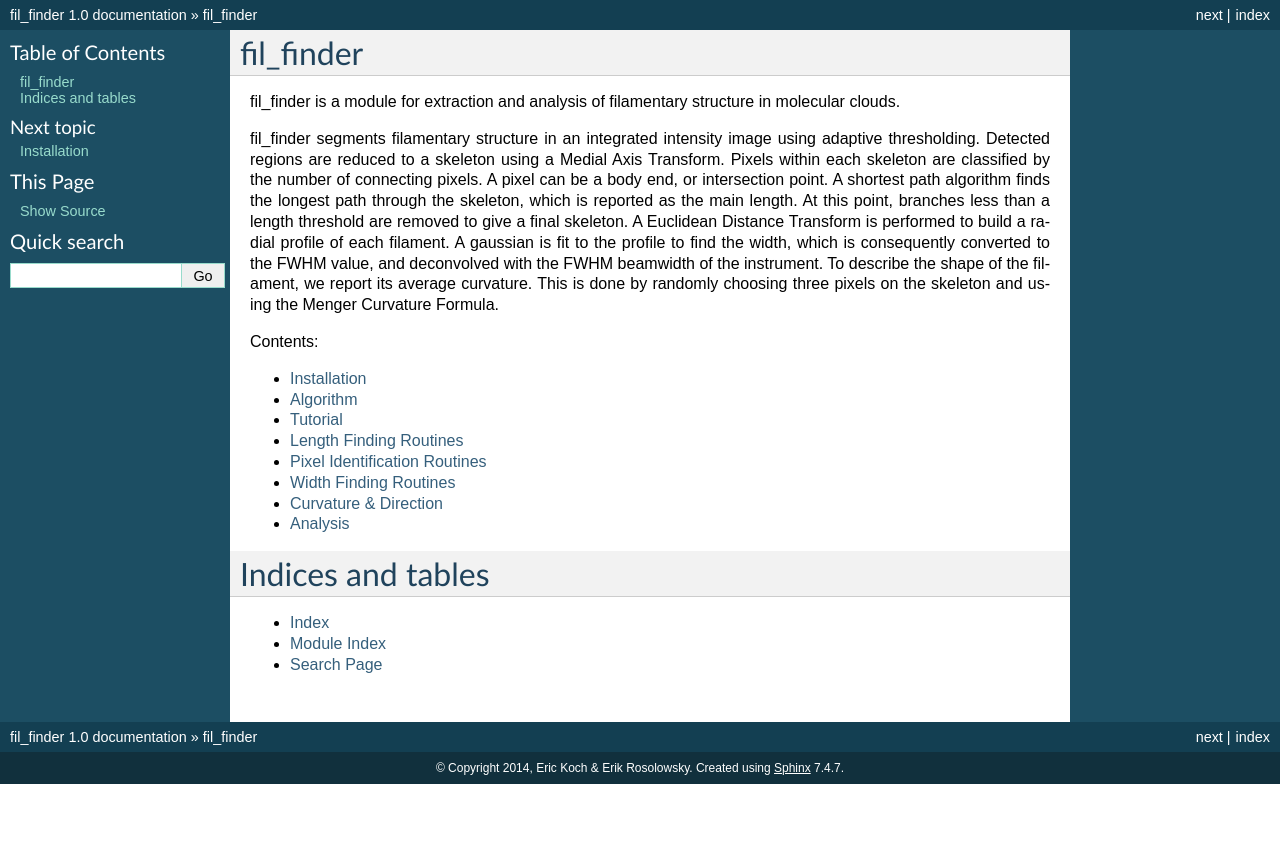
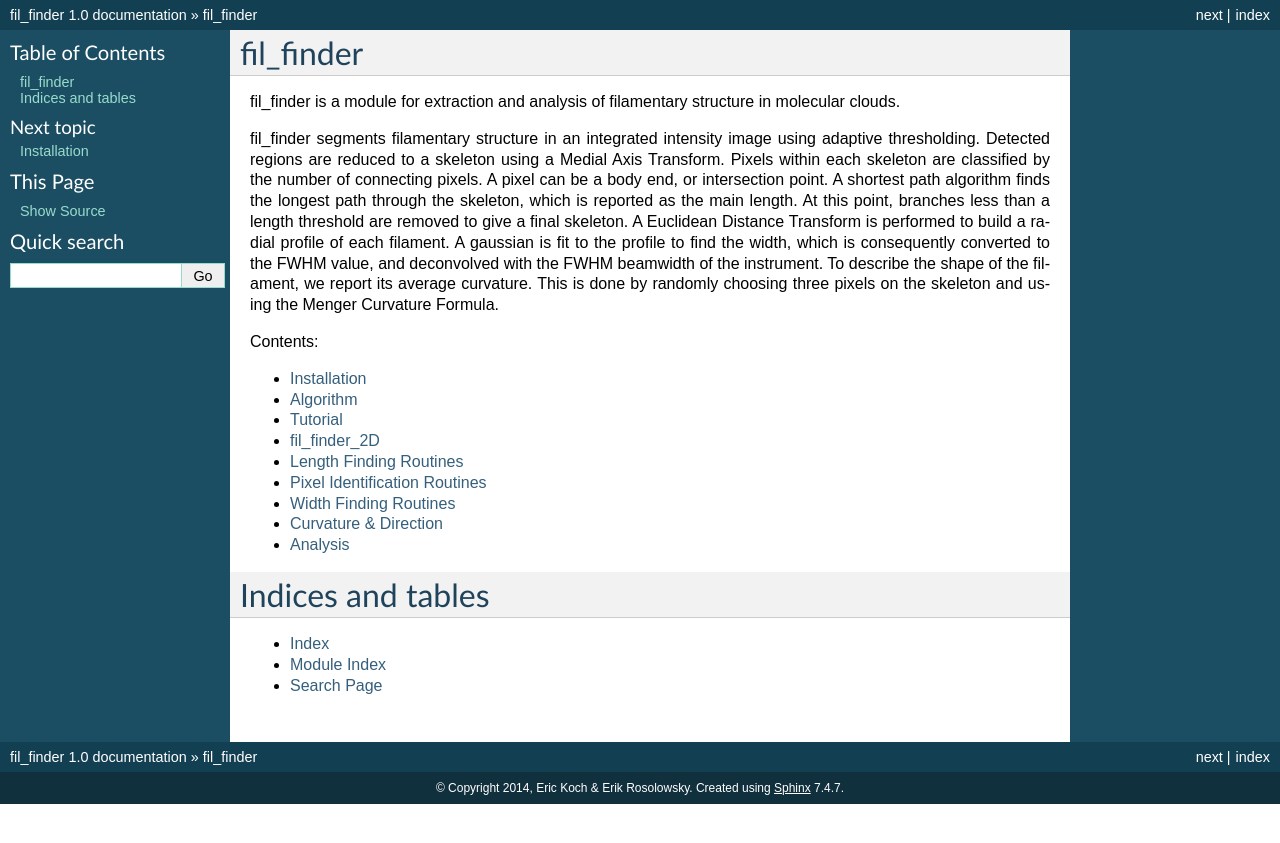
Before and after one commit to e-koch/FilFinder, a Sphinx documentation site: the page built from docs/index.rst, in a window 1280 px wide. Shown: the top 843 px of the page. Built offline with Sphinx 7.4.7, drawn with Linux system fonts in a browser that asks for light colours.

Commit message:
Add class docs to index.

```diff
--- a/docs/index.rst
+++ b/docs/index.rst
@@ -18,6 +18,7 @@ Contents:
    install.rst
    algorithm.rst
    tutorial.rst
+   fil_finder_2d.rst
    length.rst
    pixel_ident.rst
    width.rst
```
